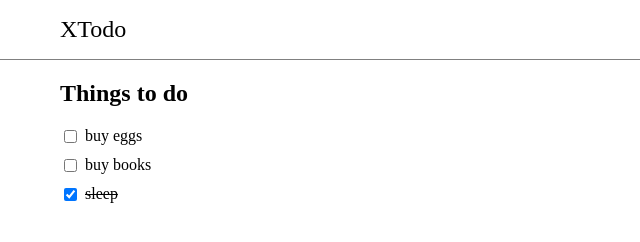
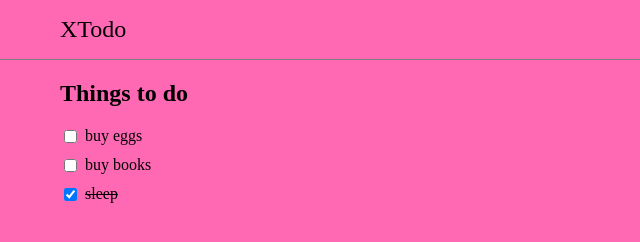
Before and after one commit to ps982182/todoassign, a plain HTML site: page to do list/index.html in a window 1280 px wide. Shown: the whole page, without its empty margins (0-640 px from the left). Drawn offline with Linux system fonts and the light colour scheme.

Commit message:
tenth commit

```diff
--- a/to do list/index.html
+++ b/to do list/index.html
@@ -7,7 +7,7 @@
     <title>Document</title>
     <link rel="stylesheet" href="style.css">
 </head>
-<body>
+<body style="background-color:hotpink;">
     <div>
         <header class="header">
             <h1>XTodo</h1>
```
